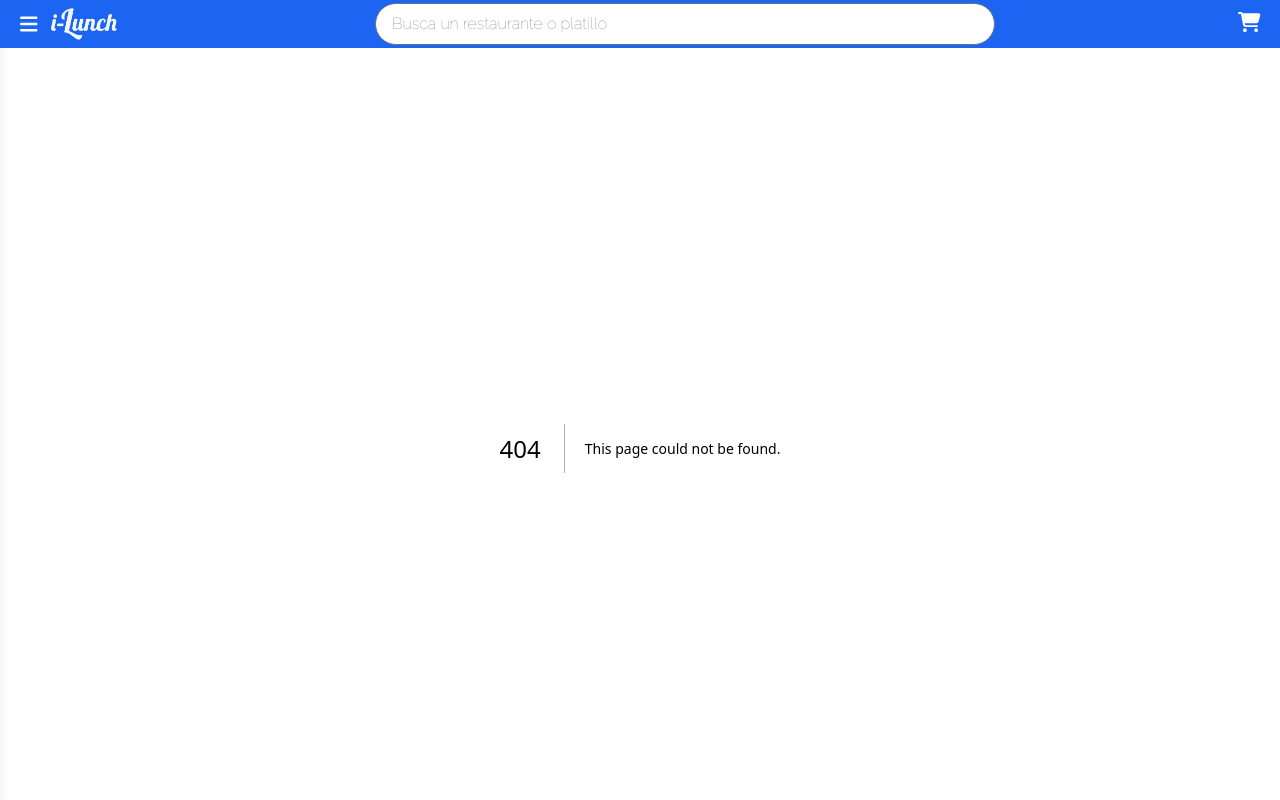
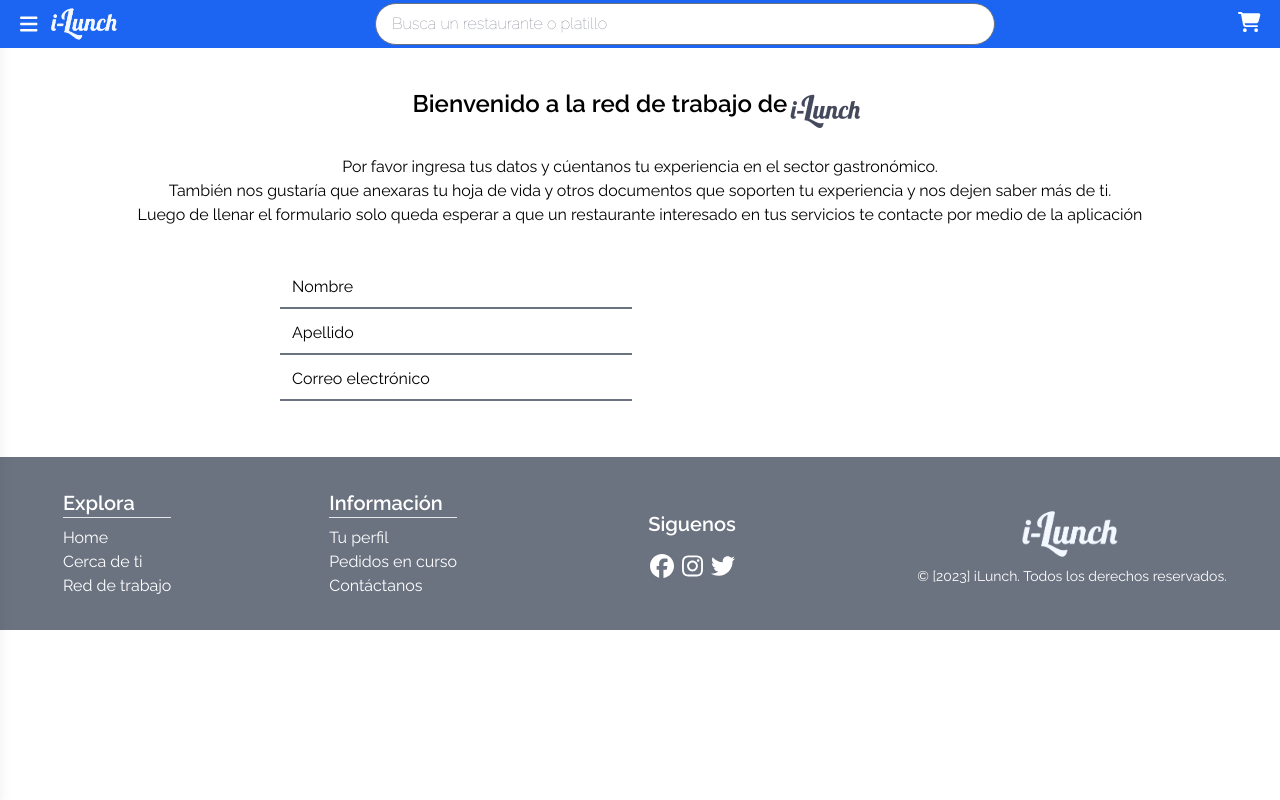
Before and after one commit to iLunch-delivery/iLunch-frontend, a Next.js app: page /register/candidate in a window 1280 px wide. Before the commit this address had no page. Shown: the top 800 px of the page. Built offline with nearby package versions, Linux system fonts and the light colour scheme.

Commit message:
Register candidate page created
First changes

```diff
--- /dev/null
+++ b/app/register/candidate/page.tsx
@@ -0,0 +1,34 @@
+import Image from 'next/image'
+import React from 'react'
+import logo from '@/public/assets/iLunchN.png'
+
+function Input({ texto = '', id, tipo = 'text' }) {
+  return (
+    <input type={tipo} id={id} placeholder={texto} className=' bg-transparent border-0 border-b-2 placeholder-black mt-1 outline-none w-full placeholder:p-0 ' />
+  )
+}
+
+export default function RegisterUser() {
+  return (
+    <main className='flex flex-col items-center p-0'>
+      <div className='inline-flex mt-10 align-middle font-semibold text-2xl'> Bienvenido a la red de trabajo de <Image src={logo} alt='iLunch logo' className='align-middle h-auto w-auto mx-auto my-auto'/></div>
+      <div className='flex flex-col items-center mt-5'>
+        <span>Por favor ingresa tus datos y cúentanos tu experiencia en el sector gastronómico.</span>
+        <span className='mt-0'>También nos gustaría que anexaras tu hoja de vida y otros documentos que soporten tu experiencia y nos dejen saber más de ti.</span>
+        <span className='mt-0'>Luego de llenar el formulario solo queda esperar a que un restaurante interesado en tus servicios te contacte por medio de la aplicación</span>
+      </div>
+      <section className='form-section w-3/5 flex mt-7 mb-12'>
+        <div className='form w-1/2 flex flex-col rounded-xl mx-4 p-2'>
+          <form >
+            <Input texto='Nombre' id='nombre' />
+            <Input texto='Apellido' id='apellido' />
+            <Input texto='Correo electrónico' id='correo' />
+          </form>
+        </div>
+        <div className='archivos w-1/2'>
+
+        </div>
+      </section>
+    </main>
+  )
+}
```
Also changed, not shown: public/assets/iLunchN.png (added), 1 other file (tests, documents, lock files or other folders).
